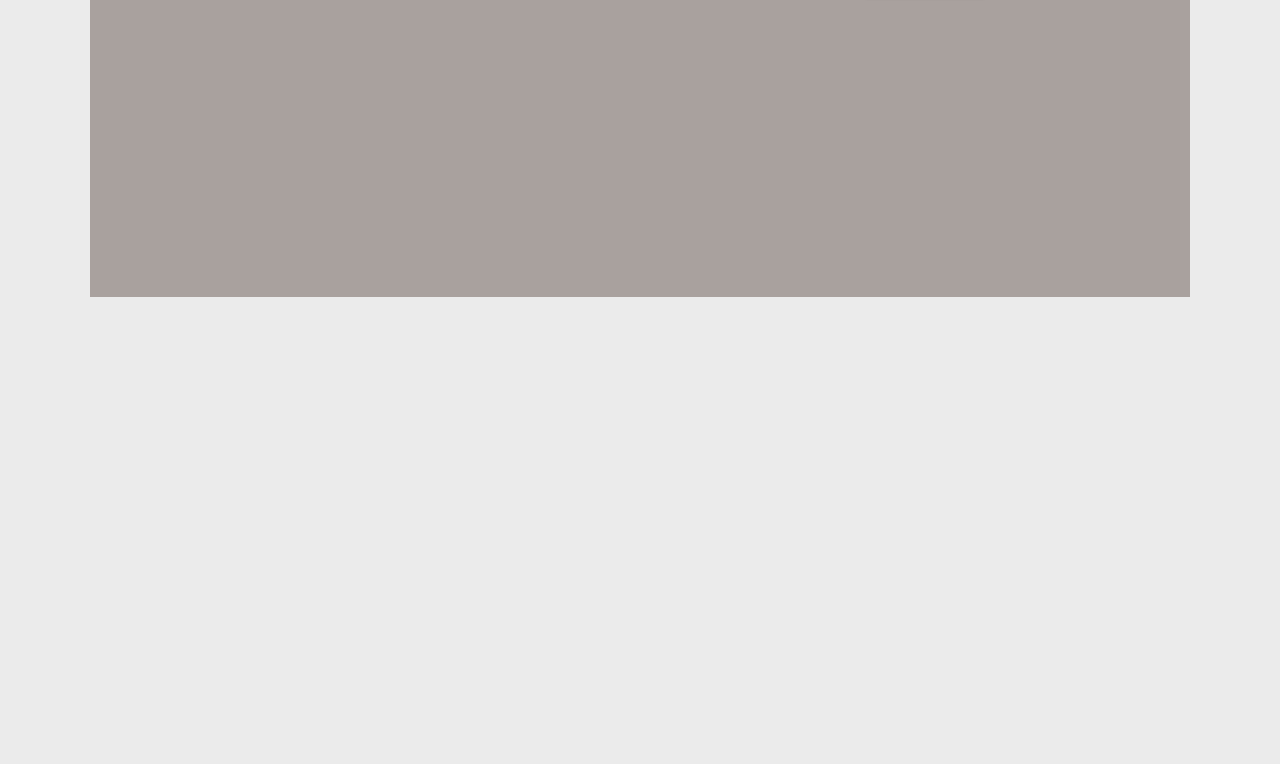
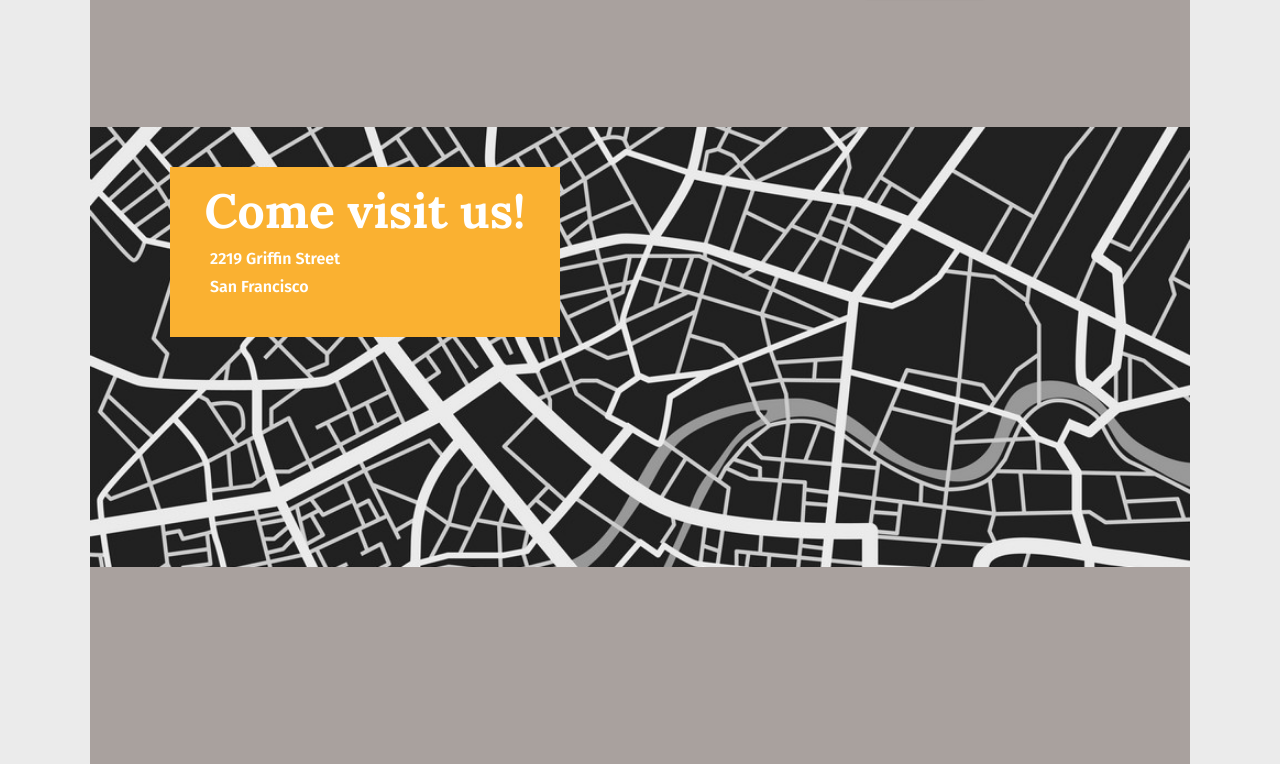
Before and after one commit to iths-janna-dahlberg/projekt-1-insurance-master, a plain HTML site: page contact.html in a window 1280 px wide. Shown: the part 987-1751 px from the top of the page. Before the commit the page ends 1284 px from the top, so only its background shows below. Drawn offline with nearby package versions, Linux system fonts and the light colour scheme.

Commit message:
contact page changes
contact page fixing

```diff
--- a/contact.html
+++ b/contact.html
@@ -44,7 +44,13 @@
             </div>
 
         </main>
-
+        <section class="map">
+            <div class="orange-box">
+               <h1><span>Come visit us!</span></h1>
+               <p><span>2219 Griffin Street</span></p>
+               <p><span>San Francisco</span></p>
+            </div>
+        </section>
 
 
 
--- a/css/style.css
+++ b/css/style.css
@@ -371,7 +371,7 @@ footer {
 .sign-up {
     display: flex;
     background-color: #a9a19e;
-    padding: 130px 130px 0px 130px;
+    padding: 130px 130px 130px 130px;
 }
 
 .left {
@@ -411,3 +411,34 @@ textarea {
 form p {
     margin: 20px 0 0 0;
 }
+
+.map {
+    background-image: url(../images/map.jpg);
+    background-repeat: no-repeat;
+    background-size: 100%;
+    height: 400px;
+    padding: 40px 0 0 80px;
+
+
+}
+
+.orange-box {
+    display: flex;
+    flex-direction: column;
+    background-color: #fab131;
+    width: 350px;
+    height: 130px;
+    padding: 20px;
+
+}
+
+.orange-box h1 {
+    text-align: center;
+}
+.orange-box p:first-of-type {
+    margin: 10px 0 0 20px;
+}
+
+.orange-box p:nth-of-type(2) {
+    margin: 0 0 0 20px;
+}
```
Also changed, not shown: images/map.jpg (added).
